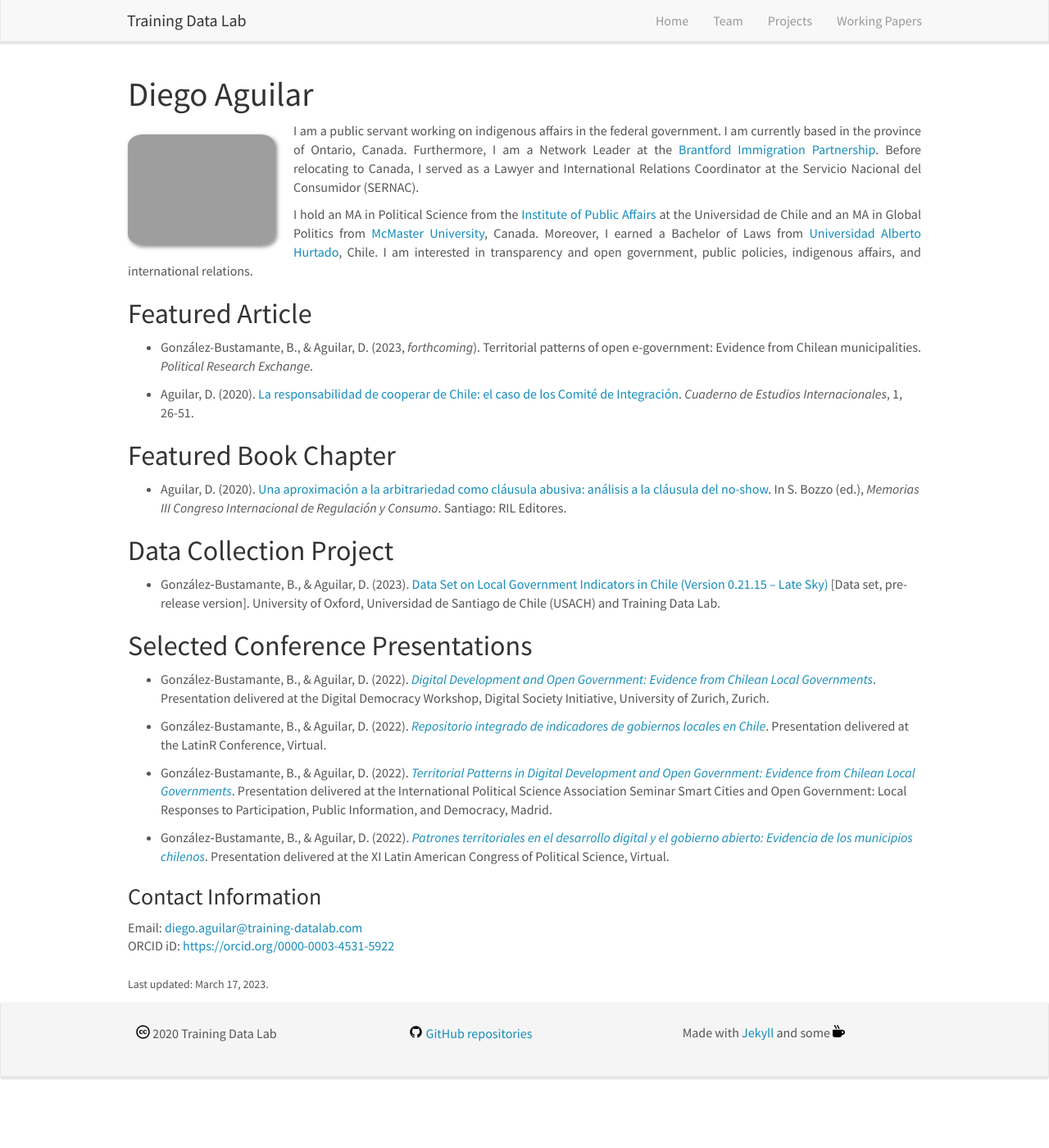
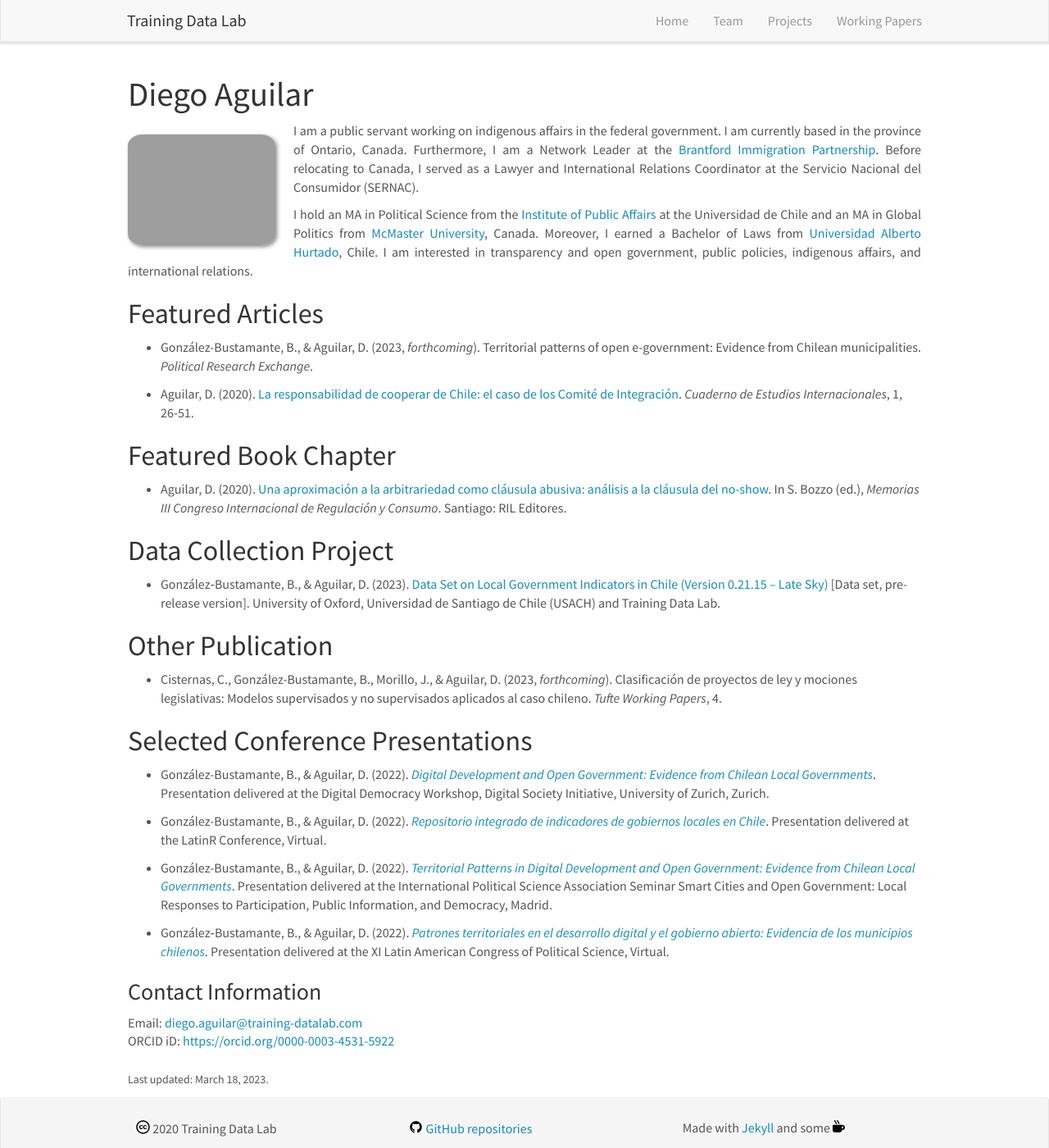
Before and after one commit to training-datalab/old-training-datalab.com, a Jekyll site: the page built from _pages/daguilar.md, in a window 1280 px wide and 1400 px high. Shown: the whole window at 82% size. Built offline with Jekyll 4.4.1, drawn with Linux system fonts in a browser that asks for light colours; nearby versions of some CDN libraries.

Commit message:
Update daguilar.md

```diff
--- a/_pages/daguilar.md
+++ b/_pages/daguilar.md
@@ -14,19 +14,23 @@ permalink: /team/daguilar/
 
 <p align=" justify">I hold an MA in Political Science from the <a href="https://inap.uchile.cl/" target="_blank">Institute of Public Affairs</a> at the Universidad de Chile and an MA in Global Politics from <a href="https://socialsciences.mcmaster.ca/" target="_blank">McMaster University</a>, Canada. Moreover, I earned a Bachelor of Laws from <a href="https://derecho.uahurtado.cl/" target="_blank">Universidad Alberto Hurtado</a>, Chile. I am interested in transparency and open government, public policies, indigenous affairs, and international relations.</p>
 
-## Featured Article
+## Featured Articles
 
-* González-Bustamante, B., & Aguilar, D. (2023, *forthcoming*). Territorial patterns of open e-government: Evidence from Chilean municipalities. *Political Research Exchange*.
+- González-Bustamante, B., & Aguilar, D. (2023, *forthcoming*). Territorial patterns of open e-government: Evidence from Chilean municipalities. *Political Research Exchange*.
 
-* Aguilar, D. (2020). <a href="https://www.uchile.cl/noticias/157441/graduado-del-mcp-recibe-premio-por-ensayo-sobre-politica-exterior" target="_blank">La responsabilidad de cooperar de Chile: el caso de los Comité de Integración</a>. *Cuaderno de Estudios Internacionales*, 1, 26-51.
+- Aguilar, D. (2020). <a href="https://www.uchile.cl/noticias/157441/graduado-del-mcp-recibe-premio-por-ensayo-sobre-politica-exterior" target="_blank">La responsabilidad de cooperar de Chile: el caso de los Comité de Integración</a>. *Cuaderno de Estudios Internacionales*, 1, 26-51.
 
 ## Featured Book Chapter
 
-* Aguilar, D. (2020). <a href="https://www.academia.edu/43823415/Una_aproximaci%C3%B3n_a_la_arbitrariedad_como_cl%C3%A1usula_abusiva_an%C3%A1lisis_a_la_cl%C3%A1usula_del_no_show" target="_blank">Una aproximación a la arbitrariedad como cláusula abusiva: análisis a la cláusula del no-show</a>. In S. Bozzo (ed.), *Memorias III Congreso Internacional de Regulación y Consumo*. Santiago: RIL Editores.
+- Aguilar, D. (2020). <a href="https://www.academia.edu/43823415/Una_aproximaci%C3%B3n_a_la_arbitrariedad_como_cl%C3%A1usula_abusiva_an%C3%A1lisis_a_la_cl%C3%A1usula_del_no_show" target="_blank">Una aproximación a la arbitrariedad como cláusula abusiva: análisis a la cláusula del no-show</a>. In S. Bozzo (ed.), *Memorias III Congreso Internacional de Regulación y Consumo*. Santiago: RIL Editores.
 
 ## Data Collection Project
 
 * González‑Bustamante, B., & Aguilar, D. (2023). <a href="https://doi.org/10.5281/zenodo.7568387" target="_blank">Data Set on Local Government Indicators in Chile (Version 0.21.15 -- Late Sky)</a> [Data set, pre-release version]. University of Oxford, Universidad de Santiago de Chile (USACH) and Training Data Lab.
+
+## Other Publication
+
+- Cisternas, C., González-Bustamante, B., Morillo, J., & Aguilar, D. (2023, *forthcoming*). Clasificación de proyectos de ley y mociones legislativas: Modelos supervisados y no supervisados aplicados al caso chileno. *Tufte Working Papers*, 4.
 
 ## Selected Conference Presentations
 
@@ -46,4 +50,4 @@ ORCID iD: <a href="https://orcid.org/0000-0003-4531-5922" target="_blank">https:
 <!-- Personal website: <a href="" target="_blank"></a><br /> -->
 <!-- Institutional website: <a href="" target="_blank"></a><br /> -->
 <br />
-<small>Last updated: March 17, 2023.</small>
+<small>Last updated: March 18, 2023.</small>
```
